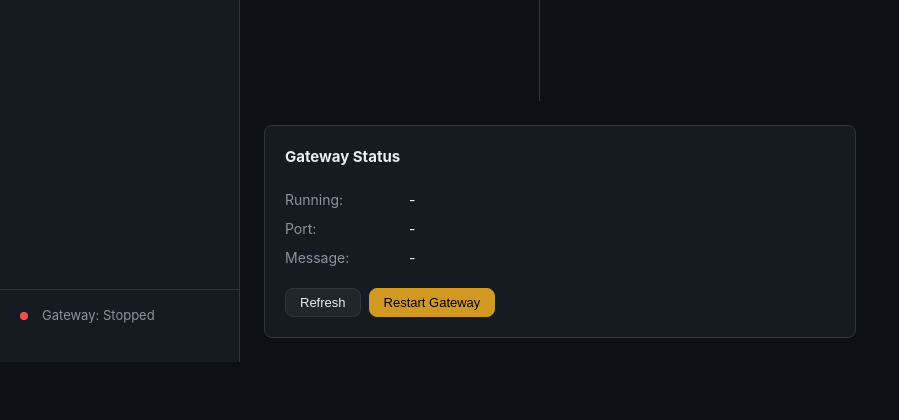
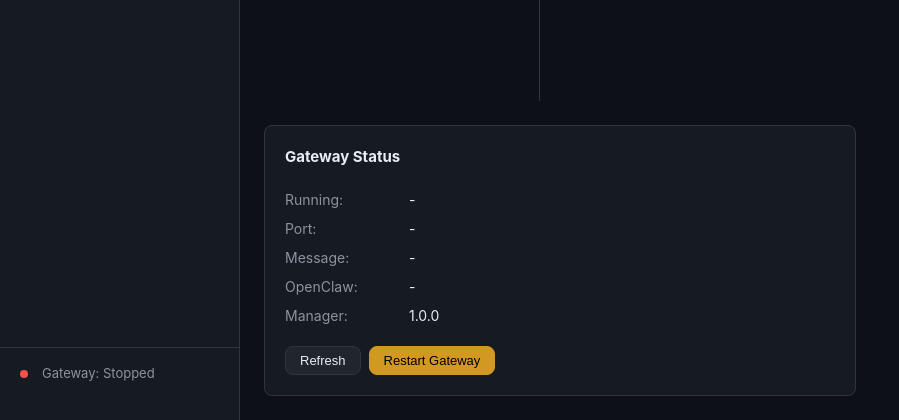
Before and after one commit to kingkate2009-droid/openclaw-auto-manager, a Flask app: page / in a window 1280 px wide. Shown: the part 711-1131 px from the top of the page, without its empty margins (0-899 px from the left). Before the commit the page ends 1073 px from the top, so only its background shows below. Run offline with Flask 3, Linux system fonts and the light colour scheme; data that the repository does not hold is empty.

Commit message:
feat: add OpenClaw version detection and compatibility check

```diff
--- a/app.py
+++ b/app.py
@@ -349,9 +349,14 @@ def api_sync():
 
 @app.route("/api/gateway/status", methods=["GET"])
 def api_gateway_status():
+    from config_manager import get_openclaw_version, MANAGER_VERSION, MIN_OPENCLAW_VERSION, RECOMMENDED_OPENCLAW_VERSION
     status = get_gateway_status()
     health = get_all_health_status()
     status["health"] = health
+    status["openclaw_version"] = get_openclaw_version()
+    status["manager_version"] = MANAGER_VERSION
+    status["min_openclaw_version"] = MIN_OPENCLAW_VERSION
+    status["recommended_openclaw_version"] = RECOMMENDED_OPENCLAW_VERSION
     return jsonify(status)
 
 
--- a/config_manager.py
+++ b/config_manager.py
@@ -690,6 +690,24 @@ def update_settings(**kwargs) -> dict:
 
 # ── Gateway ──────────────────────────────────────────────
 
+MANAGER_VERSION = "1.0.0"
+MIN_OPENCLAW_VERSION = "2026.3.0"
+RECOMMENDED_OPENCLAW_VERSION = "2026.6.11"
+
+
+def get_openclaw_version() -> str:
+    try:
+        r = subprocess.run(
+            ["openclaw", "--version"],
+            capture_output=True, text=True, timeout=10,
+        )
+        if r.returncode == 0:
+            return r.stdout.strip()
+    except Exception:
+        pass
+    return ""
+
+
 def restart_gateway() -> dict:
     result = {"success": False, "message": ""}
     try:
--- a/locales/en.json
+++ b/locales/en.json
@@ -71,6 +71,8 @@
   "gatewayPanel.running": "Running:",
   "gatewayPanel.port": "Port:",
   "gatewayPanel.message": "Message:",
+  "gatewayPanel.openclawVersion": "OpenClaw:",
+  "gatewayPanel.managerVersion": "Manager:",
   "gatewayPanel.refresh": "Refresh",
   "gatewayPanel.restart": "Restart Gateway",
   "settings.title": "Health Check Settings",
--- a/templates/index.html
+++ b/templates/index.html
@@ -178,6 +178,9 @@
             <div class="status-line"><span class="label" data-i18n="gatewayPanel.running">{{ t('gatewayPanel.running') }}</span> <span id="gRunning">-</span></div>
             <div class="status-line"><span class="label" data-i18n="gatewayPanel.port">{{ t('gatewayPanel.port') }}</span> <span id="gPort">-</span></div>
             <div class="status-line"><span class="label" data-i18n="gatewayPanel.message">{{ t('gatewayPanel.message') }}</span> <span id="gMessage">-</span></div>
+            <div class="status-line"><span class="label" data-i18n="gatewayPanel.openclawVersion">{{ t('gatewayPanel.openclawVersion') }}</span> <span id="gOpenclawVersion">-</span></div>
+            <div class="status-line"><span class="label" data-i18n="gatewayPanel.managerVersion">{{ t('gatewayPanel.managerVersion') }}</span> <span id="gManagerVersion">-</span></div>
+            <div id="versionWarning" style="display:none" class="status-line" style="color: var(--warning);">⚠️ <span id="versionWarningText"></span></div>
           </div>
           <div class="card-actions">
             <button class="btn btn-secondary" onclick="refreshGatewayStatus()" data-i18n="gatewayPanel.refresh">{{ t('gatewayPanel.refresh') }}</button>
@@ -743,6 +746,24 @@ async function refreshGatewayStatus() {
   $('gRunning').textContent = data.running ? _('gateway.yes') : _('gateway.no');
   if (data.port) $('gPort').textContent = data.port;
   $('gMessage').textContent = data.message || '-';
+  $('gOpenclawVersion').textContent = data.openclaw_version || '-';
+  $('gManagerVersion').textContent = data.manager_version || '-';
+
+  // Version compatibility check
+  const warning = $('versionWarning');
+  if (data.openclaw_version && data.min_openclaw_version) {
+    const current = data.openclaw_version.replace(/^OpenClaw\s+/, '').split('-')[0];
+    const min = data.min_openclaw_version;
+    if (current < min) {
+      warning.style.display = 'block';
+      $('versionWarningText').textContent = `OpenClaw ${current} is outdated. Recommended: ${data.recommended_openclaw_version || min}+`;
+    } else {
+      warning.style.display = 'none';
+    }
+  } else {
+    warning.style.display = 'none';
+  }
+
   updateGatewayMiniStatus(data);
 }
 
```
Also changed, not shown: README-zh_CN.md, README-zh_TW.md, README.md, 1 other file.
